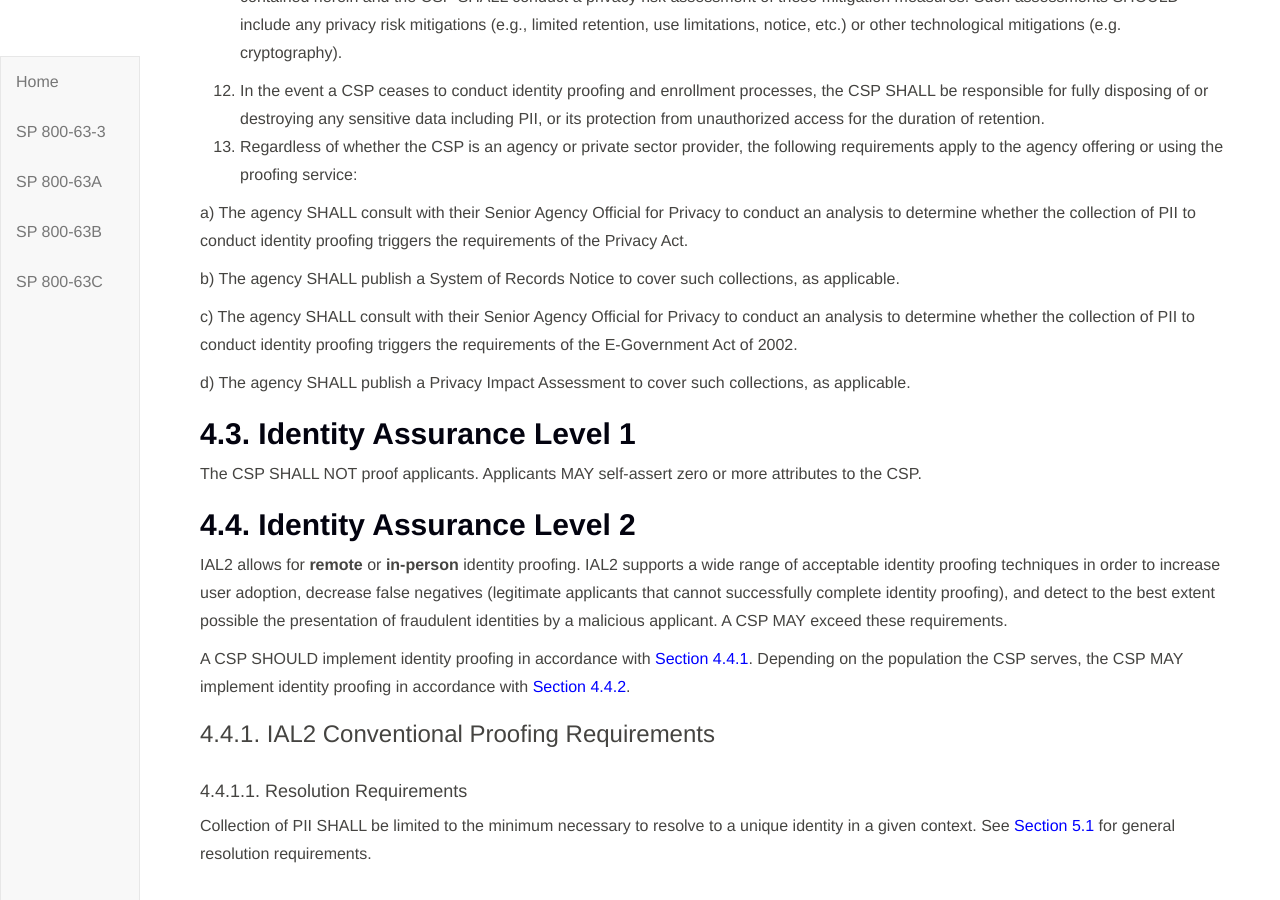
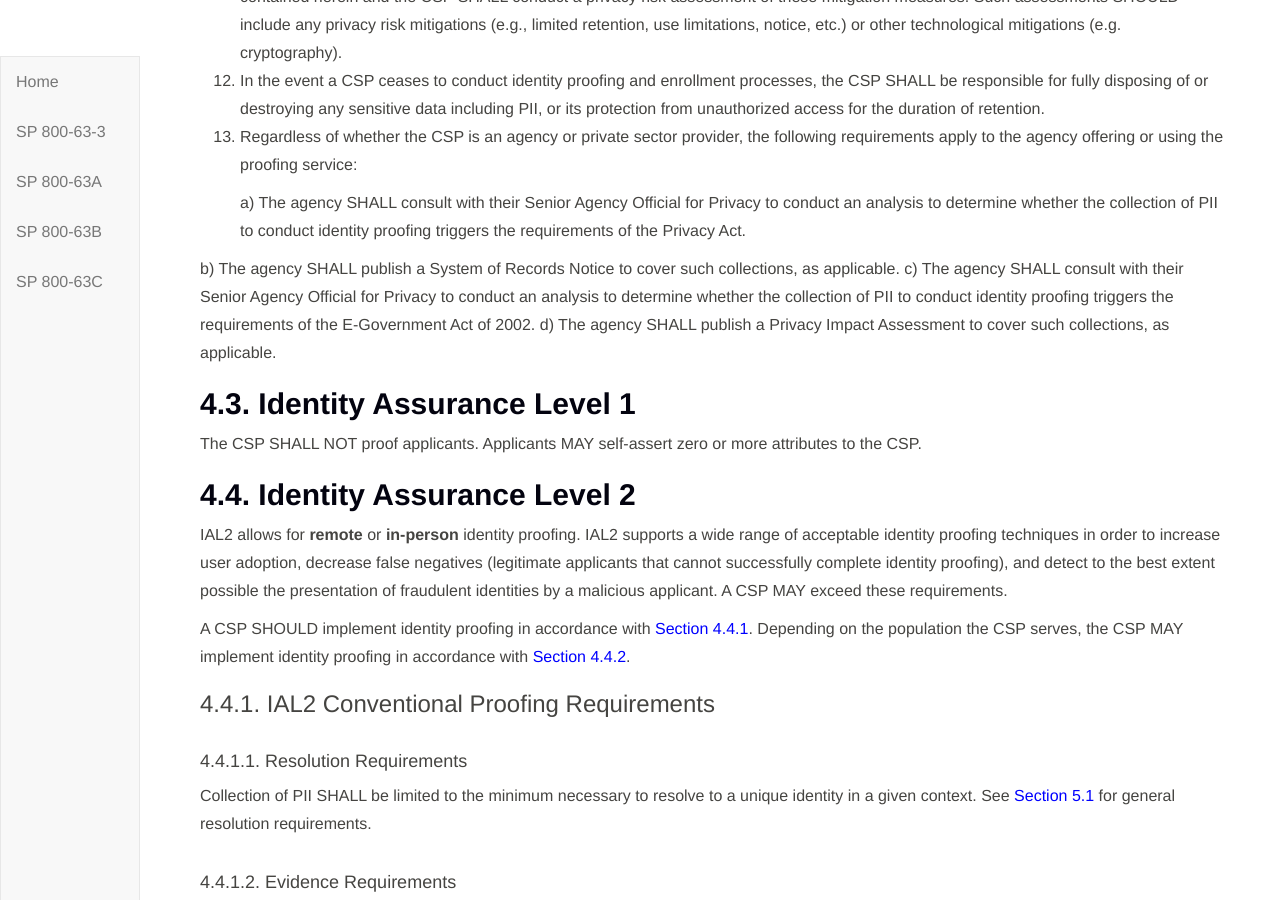
Before and after one commit to usnistgov/800-63-3, a Jekyll site: the page built from sp800-63a/sec4_ial.md, in a window 1280 px wide and 900 px high, scrolled down 2289 px. Built offline with Jekyll 4.4.1, drawn with Linux system fonts in a browser that asks for light colours; our own code applies the rules of GitHub Pages for plain Markdown files; some of the changed lines change nothing that is shown.

Commit message:
Update sec4_ial.md

```diff
--- a/sp800-63a/sec4_ial.md
+++ b/sp800-63a/sec4_ial.md
@@ -74,8 +74,8 @@
 2. The CSP SHOULD NOT collect the SSN unless it is necessary for performing identity resolution and cannot be accomplished by collection of another attribute or combination of attributes.
 3. Collection of personally identifiable information (PII) SHALL be limited to the minimum necessary to validate the existence of the claimed identity and associate the claimed identity to the applicant providing identity evidence based on best available practices for appropriate identity resolution, validation, and verification.
 4. The CSP SHALL provide explicit notice at the time of collection to the applicant regarding the purpose for collecting and maintaining a record of the attributes necessary for identity proofing, including whether the such attributes are voluntary or mandatory in order to complete the identity proofing transactions and the consequences for not providing the attributes.
-5.	 The CSP SHALL NOT use attributes collected and maintained in the identity proofing process for any purpose other than identity proofing, authentication, authorization or attribute assertions, or to comply with law or legal process unless the CSP provides clear notice and obtains consent from the subscriber for additional uses. CSPs SHALL NOT make consent a condition of the service.
-6.	The CSP SHALL provide effective mechanisms for redress of applicant complaints or problems arising from the identity proofing. These mechanisms SHALL be easy for applicants to find and access.
+5. The CSP SHALL NOT use attributes collected and maintained in the identity proofing process for any purpose other than identity proofing, authentication, authorization or attribute assertions, or to comply with law or legal process unless the CSP provides clear notice and obtains consent from the subscriber for additional uses. CSPs SHALL NOT make consent a condition of the service.
+6. The CSP SHALL provide effective mechanisms for redress of applicant complaints or problems arising from the identity proofing. These mechanisms SHALL be easy for applicants to find and access.
 7. The identity proofing and enrollment processes SHALL be performed according to an applicable written policy or *practice statement* that specifies the particular steps taken to verify identities.
 8. The CSP SHALL maintain a record of all steps taken to verify the identity of the applicant and SHALL record the types of identity evidence presented in the proofing process. The CSP SHALL conduct a privacy risk assessment to determine:
 
@@ -85,21 +85,19 @@
 
 	c) The schedule of retention for these records. Note: Specific National Archives and Records Administration (NARA) records retention schedules may apply.
 
-6. All personally identifiable information (PII) collected as part of the enrollment process SHALL be protected to ensure confidentiality, integrity, and attribution of the information source.
-13. The entire proofing transaction, including transactions that involve a third party, SHALL occur over an Authenticated Protected Channel.
-13. <a name="gr13"></a>The CSP SHOULD obtain additional confidence in remote identity proofing using fraud mitigation measures, for example inspecting geolocation, examining the device characteristics of the applicant, evaluating behavioral characteristics, or checking vital statistic repositories such as the [Death Master File](http://www.ntis.gov/products/ssa-dmf/#), so long as any additional mitigations do not substitute for the mandatory requirements contained herein and the CSP SHALL conduct a privacy risk assessment of these mitigation measures. Such assessments SHOULD include any privacy risk mitigations (e.g., limited retention, use limitations, notice, etc.) or other technological mitigations (e.g. cryptography).
-
+9. All personally identifiable information (PII) collected as part of the enrollment process SHALL be protected to ensure confidentiality, integrity, and attribution of the information source.
+10. The entire proofing transaction, including transactions that involve a third party, SHALL occur over an Authenticated Protected Channel.
+11. <a name="gr13"></a>The CSP SHOULD obtain additional confidence in remote identity proofing using fraud mitigation measures, for example inspecting geolocation, examining the device characteristics of the applicant, evaluating behavioral characteristics, or checking vital statistic repositories such as the [Death Master File](http://www.ntis.gov/products/ssa-dmf/#), so long as any additional mitigations do not substitute for the mandatory requirements contained herein and the CSP SHALL conduct a privacy risk assessment of these mitigation measures. Such assessments SHOULD include any privacy risk mitigations (e.g., limited retention, use limitations, notice, etc.) or other technological mitigations (e.g. cryptography).
 12. In the event a CSP ceases to conduct identity proofing and enrollment processes, the CSP SHALL be responsible for fully disposing of or destroying any sensitive data including PII, or its protection from unauthorized access for the duration of retention.
 13. Regardless of whether the CSP is an agency or private sector provider, the following requirements apply to the agency offering or using the proofing service:
 
+	a) The agency SHALL consult with their Senior Agency Official for Privacy to conduct an analysis to determine whether the collection of PII to conduct identity proofing triggers the requirements of the Privacy Act.
 
- a) The agency SHALL consult with their Senior Agency Official for Privacy to conduct an analysis to determine whether the collection of PII to conduct identity proofing triggers the requirements of the Privacy Act.
+ 	b) The agency SHALL publish a System of Records Notice to cover such collections, as applicable.
 
- b) The agency SHALL publish a System of Records Notice to cover such collections, as applicable.
+ 	c) The agency SHALL consult with their Senior Agency Official for Privacy to conduct an analysis to determine whether the collection of PII to conduct identity proofing triggers the requirements of the E-Government Act of 2002.
 
- c) The agency SHALL consult with their Senior Agency Official for Privacy to conduct an analysis to determine whether the collection of PII to conduct identity proofing triggers the requirements of the E-Government Act of 2002.
-
- d) The agency SHALL publish a Privacy Impact Assessment to cover such collections, as applicable.
+ 	d) The agency SHALL publish a Privacy Impact Assessment to cover such collections, as applicable.
 
 ## 4.3. Identity Assurance Level 1
 
```
